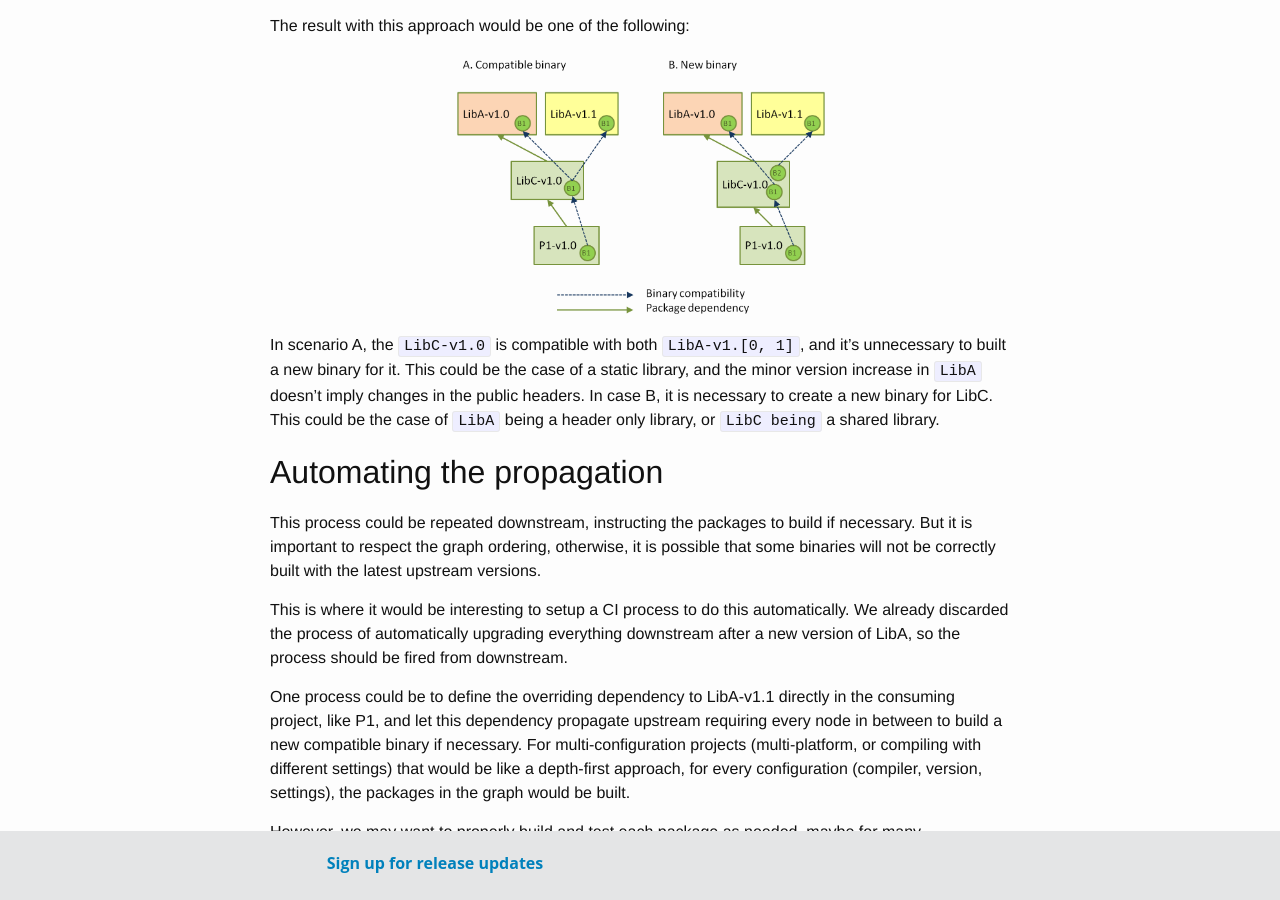
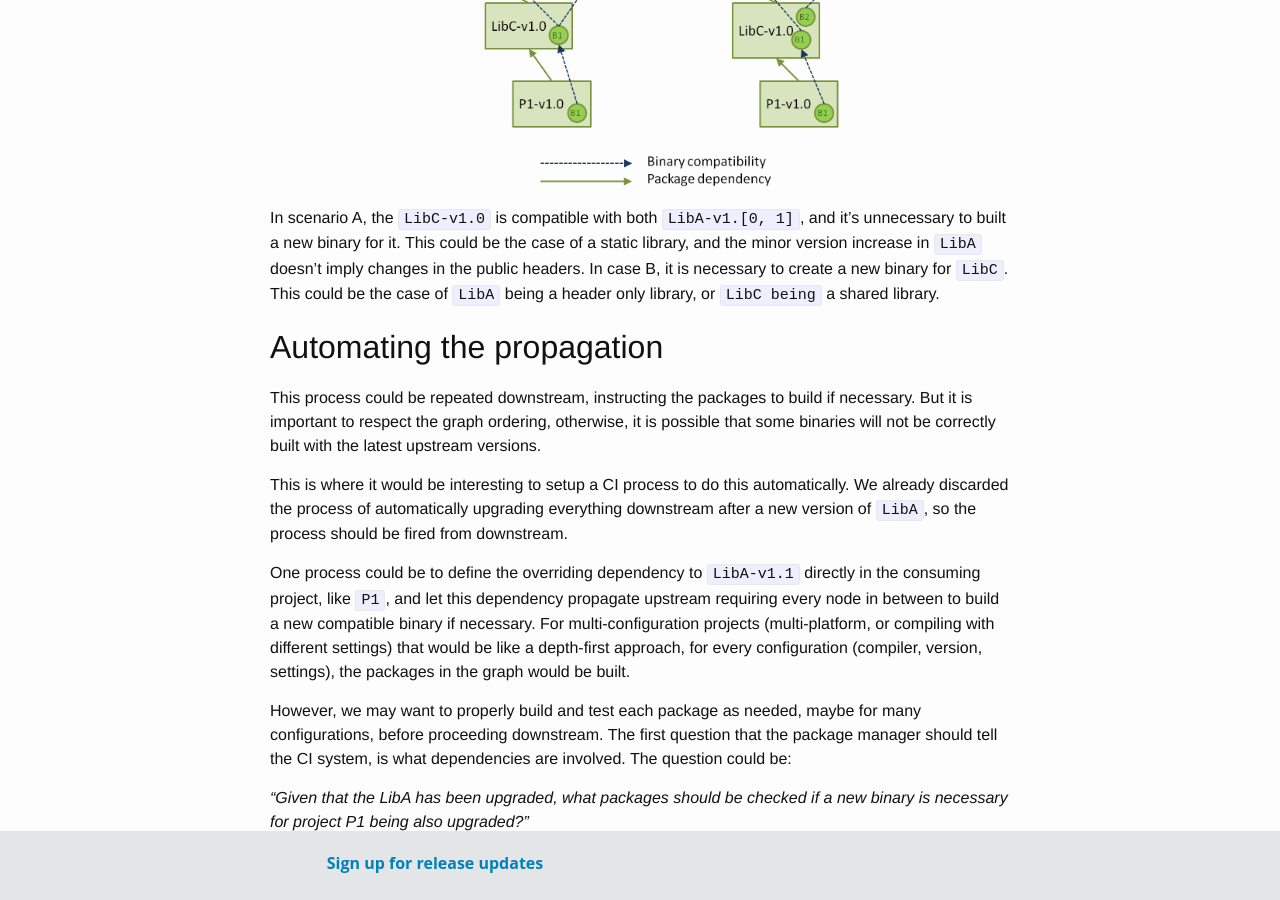
Before and after one commit to conan-io/conan-io.github.io, a Jekyll site: the page built from _posts/2017-03-14-Devops-and-Continouous-Integration-Challenges-in-C-C++-Projects.markdown, in a window 1280 px wide and 900 px high, scrolled down 8057 px. Built offline with Jekyll 4.4.1, drawn with Linux system fonts in a browser that asks for light colours; comment, search, counter and statistics services are not loaded.

Commit message:
minor fixes to post

```diff
--- a/_posts/2017-03-14-Devops-and-Continouous-Integration-Challenges-in-C-C++-Projects.markdown
+++ b/_posts/2017-03-14-Devops-and-Continouous-Integration-Challenges-in-C-C++-Projects.markdown
@@ -168,7 +168,7 @@ In some (extreme) cases, where the C/C++ projects are single platform, and the d
 An efficient DevOps process, able to manage different binaries from the same source code, is required.
 
 <p class="centered">
-<img src="{{ site.url }}/assets/post_images/2017_03_14/binaries.png" width="50%"/>
+<img src="{{ site.url }}/assets/post_images/2017_03_14/binaries.png" width="28%"/>
 </p>
 
 Here, we represent our system, in which we have one component or package, called LibA, with its source code in version 1.1. Several binaries have been built and stored, from the same source code, called B1...Bn. For example, for different OS’s, such as Windows, Linux, and OSX.
@@ -204,7 +204,7 @@ The first question we have to answer is whether such a version should be automat
 First, let’s figure out a manual process. The team decides that ``LibC-v1.0`` should now use the newest ``LibA-v1.1``, so they clone the ``LibC`` repo, bump the dependency to ``LibA``, increment their own version to ``LibC-v1.1`` and push the changes, so a new package with a new binary is created by the Jenkins CI job.
 
 <p class="centered">
-<img src="{{ site.url }}/assets/post_images/2017_03_14/manual.png" width="50%"/>
+<img src="{{ site.url }}/assets/post_images/2017_03_14/manual.png" width="40%"/>
 </p>
 
 This indeed works, and could be done. It could make sense for versioning schemes including build metadata, but inconvenient for others. Then an important question appears:
@@ -236,20 +236,20 @@ The goal here is to be able to redefine the ``LibA-v1.0`` version that ``LibC-v1
 The result with this approach would be one of the following:
 
 <p class="centered">
-<img src="{{ site.url }}/assets/post_images/2017_03_14/compatibility.png" width="50%"/>
+<img src="{{ site.url }}/assets/post_images/2017_03_14/compatibility.png" width="60%"/>
 </p>
 
 
-In scenario A, the ``LibC-v1.0`` is compatible with both ``LibA-v1.[0, 1]``, and it’s unnecessary to built a new binary for it. This could be the case of a static library, and the minor version increase in ``LibA`` doesn’t imply changes in the public headers. In case B, it is necessary to create a new binary for LibC. This could be the case of ``LibA`` being a header only library, or ``LibC being`` a shared library.
+In scenario A, the ``LibC-v1.0`` is compatible with both ``LibA-v1.[0, 1]``, and it’s unnecessary to built a new binary for it. This could be the case of a static library, and the minor version increase in ``LibA`` doesn’t imply changes in the public headers. In case B, it is necessary to create a new binary for ``LibC``. This could be the case of ``LibA`` being a header only library, or ``LibC being`` a shared library.
 
 Automating the propagation
 ---------------------------
 
 This process could be repeated downstream, instructing the packages to build if necessary. But it is important to respect the graph ordering, otherwise, it is possible that some binaries will not be correctly built with the latest upstream versions.
 
-This is where it would be interesting to setup a CI process to do this automatically. We already discarded the process of automatically upgrading everything downstream after a new version of LibA, so the process should be fired from downstream.
+This is where it would be interesting to setup a CI process to do this automatically. We already discarded the process of automatically upgrading everything downstream after a new version of ``LibA``, so the process should be fired from downstream.
 
-One process could be to define the overriding dependency to LibA-v1.1 directly in the consuming project, like P1, and let this dependency propagate upstream requiring every node in between to build a new compatible binary if necessary. For multi-configuration projects (multi-platform, or compiling with different settings) that would be like a depth-first approach, for every configuration (compiler, version, settings), the packages in the graph would be built.
+One process could be to define the overriding dependency to ``LibA-v1.1`` directly in the consuming project, like ``P1``, and let this dependency propagate upstream requiring every node in between to build a new compatible binary if necessary. For multi-configuration projects (multi-platform, or compiling with different settings) that would be like a depth-first approach, for every configuration (compiler, version, settings), the packages in the graph would be built.
 
 However, we may want to properly build and test each package as needed, maybe for many configurations, before proceeding downstream. The first question that the package manager should tell the CI system, is what dependencies are involved. The question could be:
 
```
